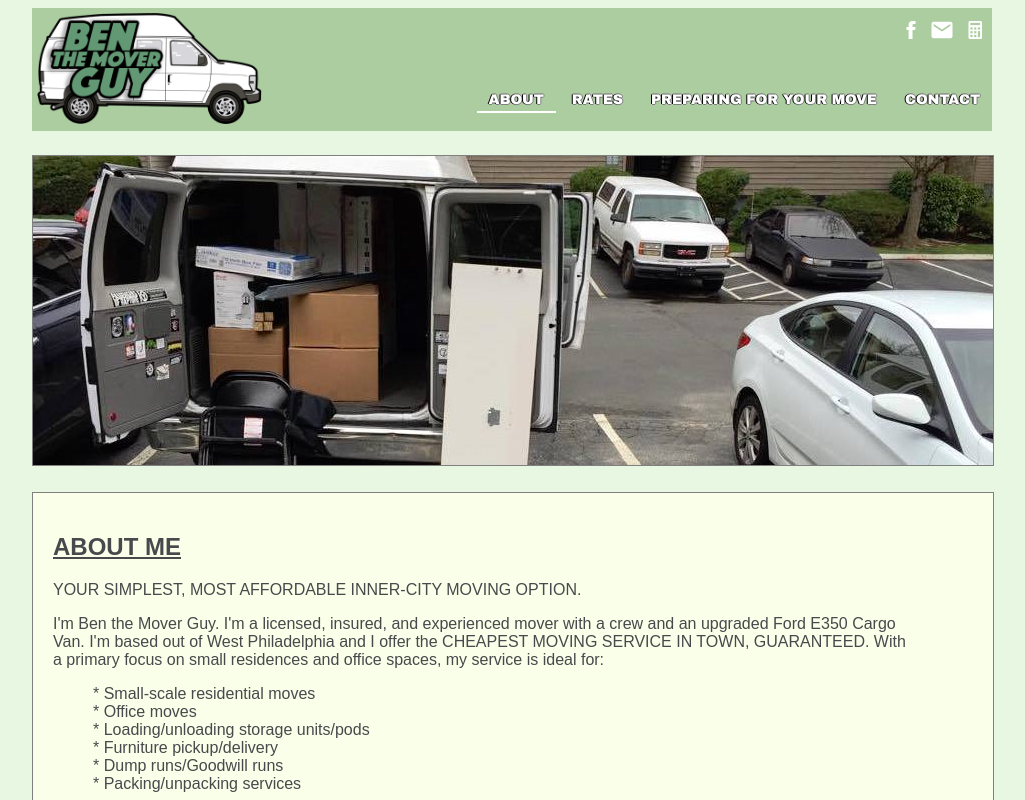
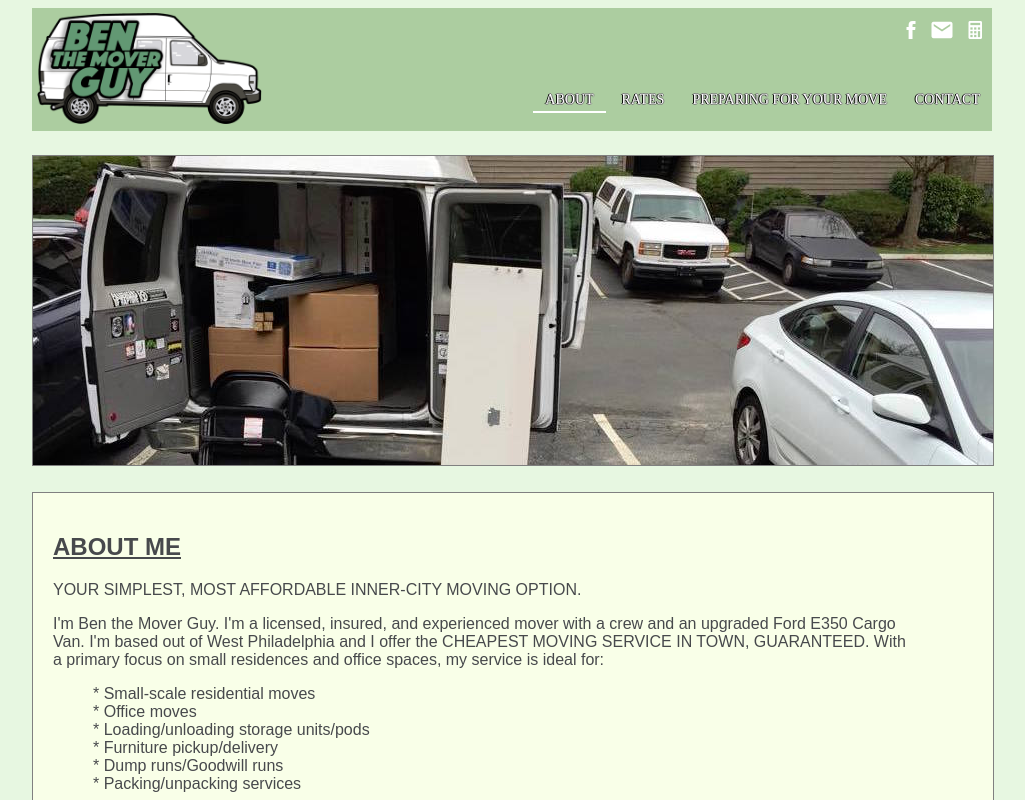
Before and after one commit to rustinpeace91/benthemoverguy, a plain HTML site: page index.html in a window 1280 px wide. Shown: the top 800 px of the page, without its empty margins (128-1153 px from the left). Drawn offline with nearby package versions, Linux system fonts and the light colour scheme; files that its build step writes are made by us from their sources.

Commit message:
Update style.css

```diff
--- a/style.css
+++ b/style.css
@@ -46,7 +46,7 @@ img#mobile-title-image, a#mobile-icon {
 
 header a {
 	display:inline-block;
-	font-family:"Arial Black";
+	font-family:"Arial Black" "Arial" ;
 	font-size:11;
 	font-weight:normal;
 	color:white;
```
